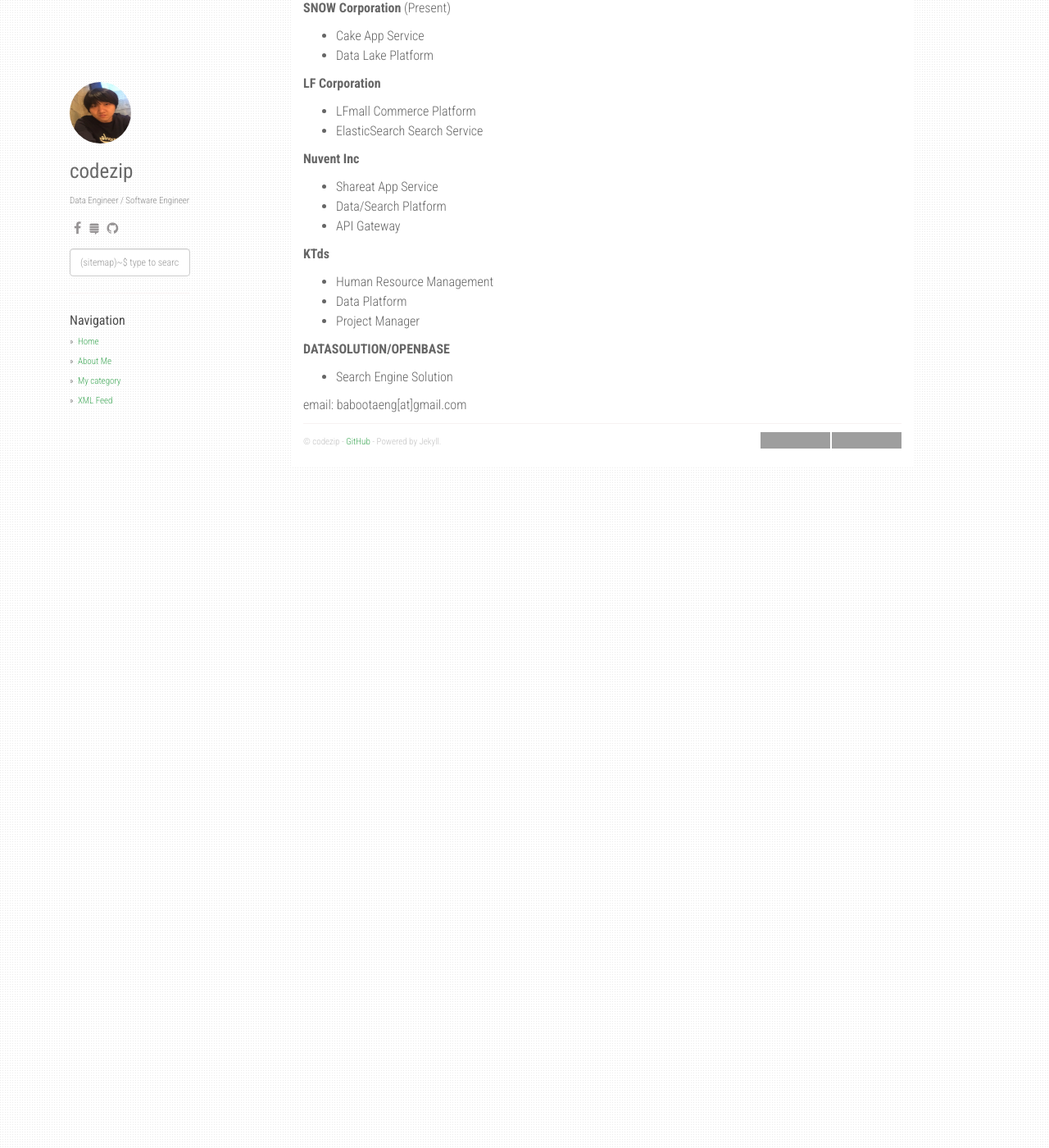
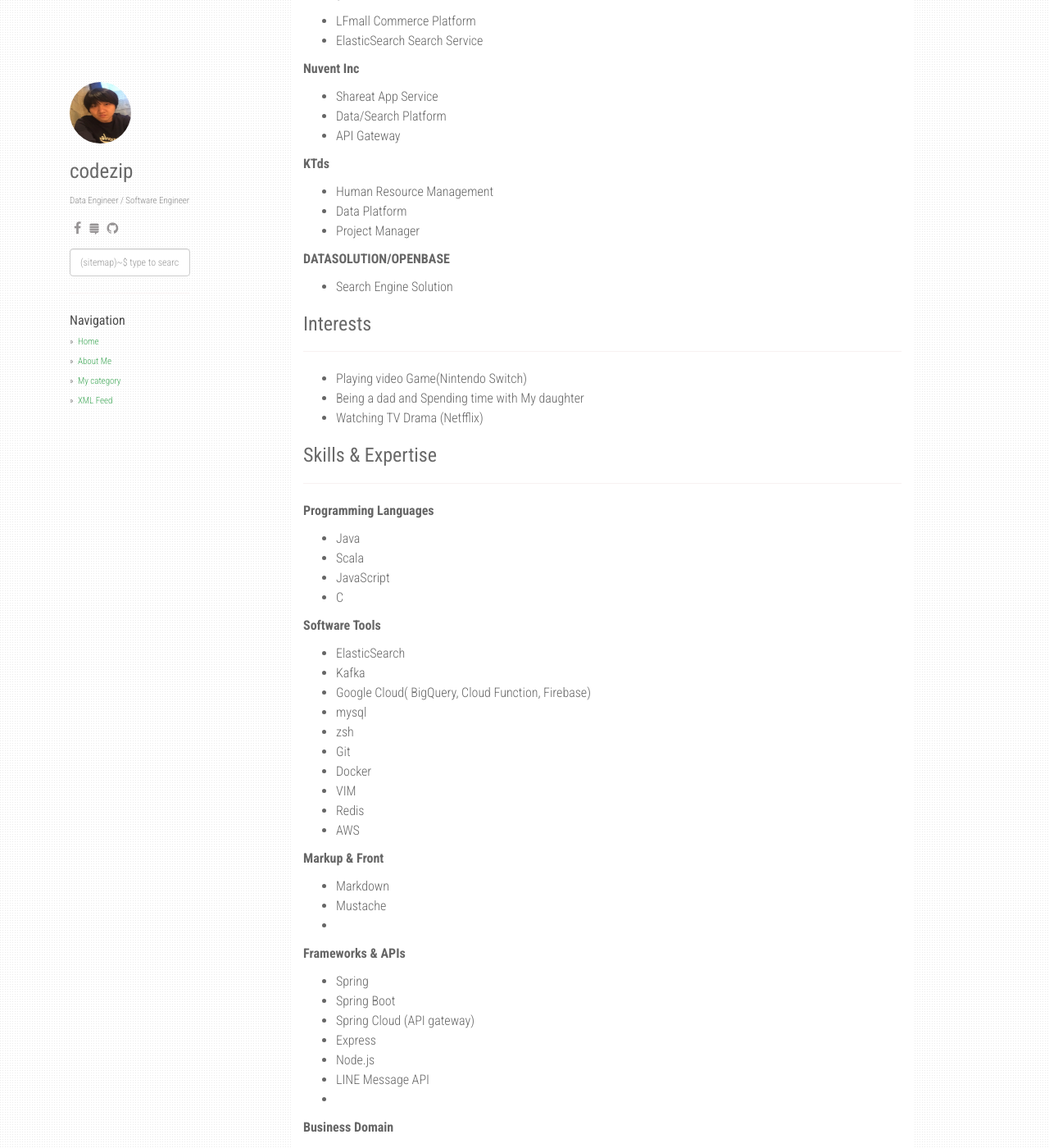
Before and after one commit to codezip/codezip.github.io, a Jekyll site: the page built from about.md, in a window 1280 px wide and 1400 px high, scrolled down 270 px. Shown: the whole window at 82% size. Built offline with Jekyll 4.4.1, drawn with Linux system fonts in a browser that asks for light colours; nearby versions of some CDN libraries; some of the changed text lies outside the part shown; grey boxes are pictures that could not be loaded.

Commit message:
[수정]경력:

```diff
--- a/about.md
+++ b/about.md
@@ -35,4 +30,56 @@
   - Search Engine Solution
 
 
+### Interests
+---
+ - Playing video Game(Nintendo Switch)
+ - Being a dad and Spending time with My daughter
+ - Watching TV Drama (Netfflix)
+
+
+
+### Skills & Expertise
+---
+
+**Programming Languages**
+ - Java
+ - Scala
+ - JavaScript
+ - C
+
+
+ **Software Tools**
+ - ElasticSearch
+ - Kafka
+ - Google Cloud( BigQuery, Cloud Function, Firebase)
+ - mysql
+ - zsh
+ - Git
+ - Docker
+ - VIM
+ - Redis
+ - AWS
+
+
+ **Markup & Front**
+ - Markdown
+ - Mustache
+ -
+
+ **Frameworks & APIs**
+ - Spring
+ - Spring Boot
+ - Spring Cloud (API gateway)
+ - Express
+ - Node.js
+ - LINE Message API
+ -
+
+ **Business Domain**
+  - Pay
+  - Search
+  - English Education
+  - E-commerce
+
+
 email: babootaeng[at]gmail.com
```
Also changed, not shown: other parts of about.md (+1 -6 lines).
